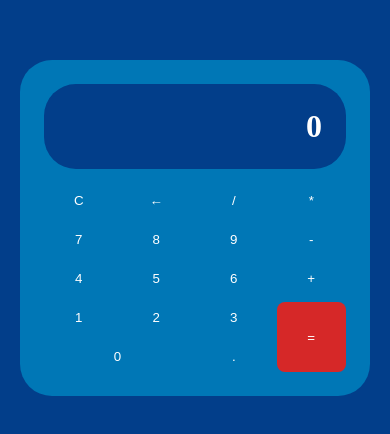
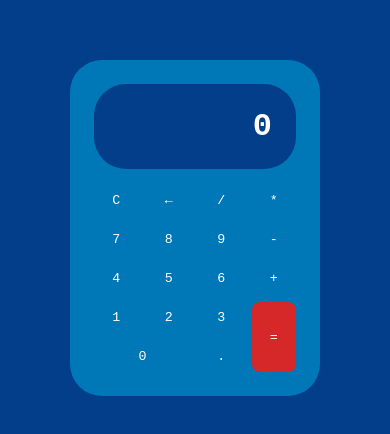
Before and after one commit to TomasUnzue/Calculadora, a plain HTML site: page index.html in a window 390 px wide. Shown: the part 194-628 px from the top of the page. Drawn offline with Linux system fonts and the light colour scheme.

Commit message:
correccion

```diff
--- a/js/main.js
+++ b/js/main.js
@@ -30,5 +30,5 @@ botones.forEach(boton => {
         }else{
             pantalla.textContent += botonApretado;
         }
-    } )
+    })
 })
--- a/style/estilo.css
+++ b/style/estilo.css
@@ -2,6 +2,7 @@
     margin: 0;
     padding: 0;
     box-sizing: border-box;
+    font-family: 'Courier New', Courier, monospace;
 }
 body{
     min-height: 100vh;
@@ -56,3 +57,8 @@ body{
 #igual:hover{
     background-color: #e63946;
 }
+@media only screen and (max-width: 576px){
+    .calculadora{
+        width: 250px;
+    }
+}
```
